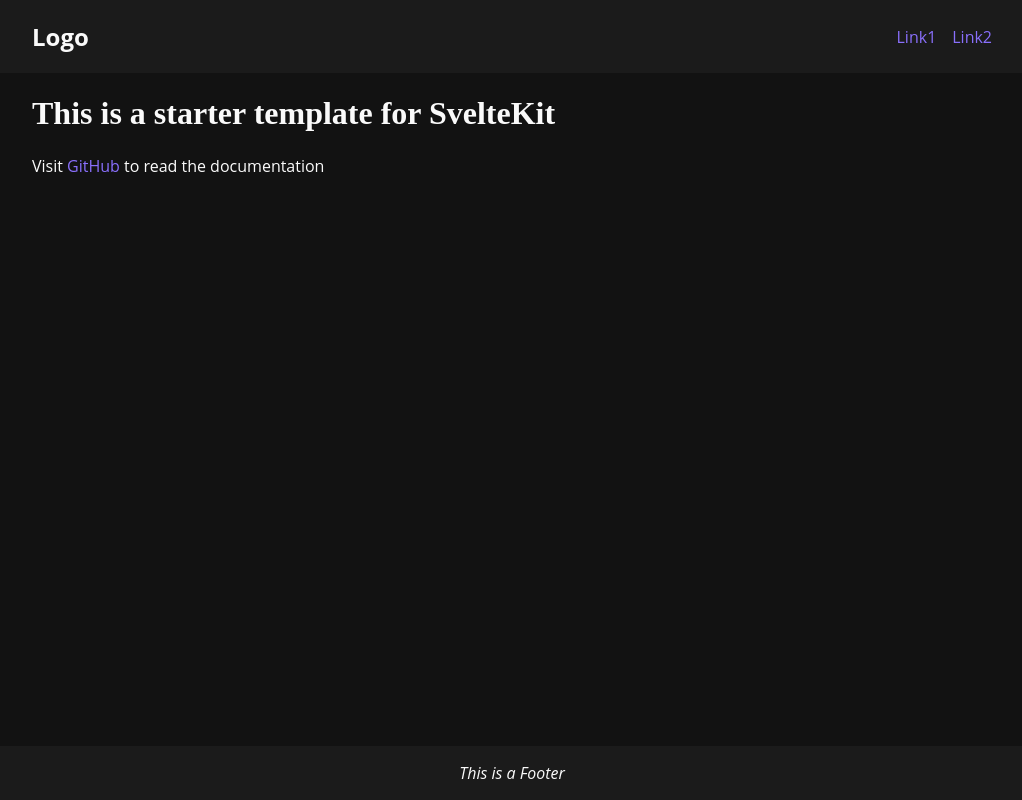
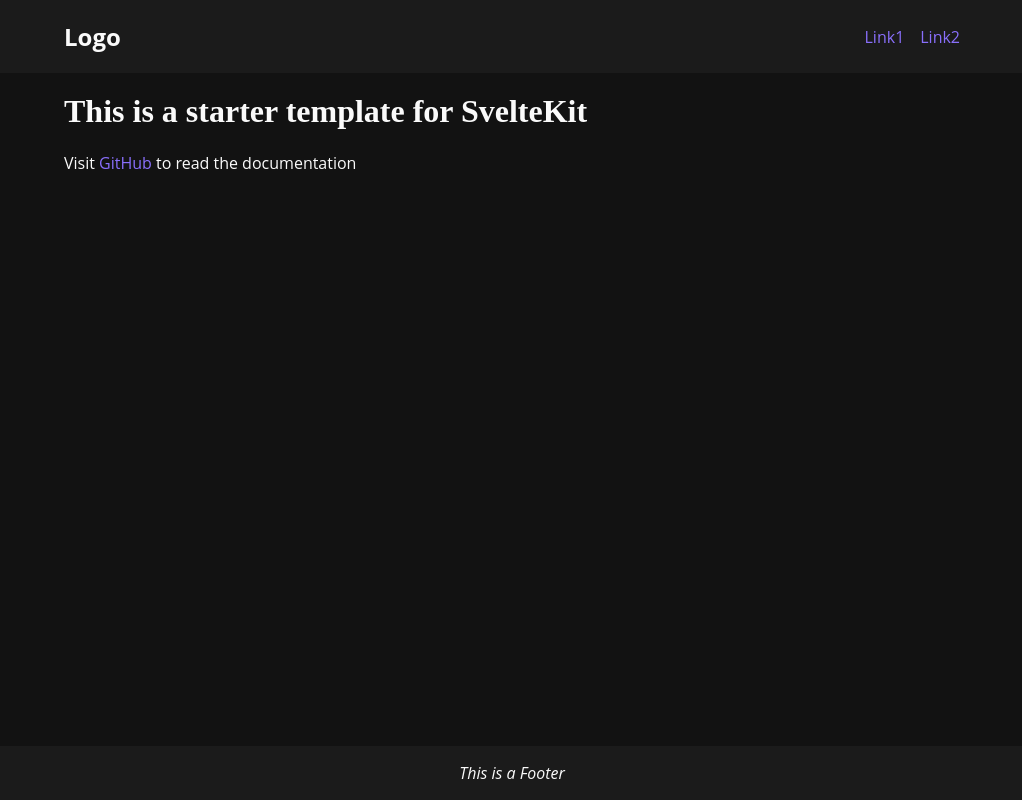
Before and after one commit to b1mind/full-kit, a SvelteKit app: page / in a window 1280 px wide. Shown: the whole page, without its empty margins (128-1150 px from the left). Built offline with nearby package versions, Linux system fonts and the light colour scheme.

Commit message:
🧹 inherit the parent grid for main

```diff
--- a/src/lib/scss/global.scss
+++ b/src/lib/scss/global.scss
@@ -49,7 +49,7 @@ h1,
 h2,
 h3 {
 	font-family: serif;
-	line-height: 1.2;
+	line-height: 1.1;
 }
 
 p {
@@ -67,7 +67,7 @@ input {
 	display: grid;
 	min-height: 100%;
 	//todo breakout margins and tie into $media vars for main content max
-	grid-template-columns: minmax(1rem, 1fr) minmax(0, 60rem) minmax(1rem, 1fr);
+	grid-template-columns: minmax(1rem, 1fr) minmax(0, 56rem) minmax(1rem, 1fr);
 	grid-template-rows: auto 1fr auto;
 	grid-template-areas: '. content .';
 
--- a/src/routes/+layout.svelte
+++ b/src/routes/+layout.svelte
@@ -29,12 +29,12 @@
 </div>
 
 <style lang="scss">
-	//wish we had subgrid............ somedayTM
+	//wish we had subgrid... somedayTM for now inherit
 	main {
 		grid-column: 1 / 4;
 		display: grid;
-		grid-template-columns: minmax(1rem, 1fr) minmax(0, 60rem) minmax(1rem, 1fr);
-		grid-template-areas: '. content .';
+		grid-template-columns: inherit;
+		grid-template-areas: inherit;
 		background-color: var(--clr-background-dark);
 
 		& > * {
```
